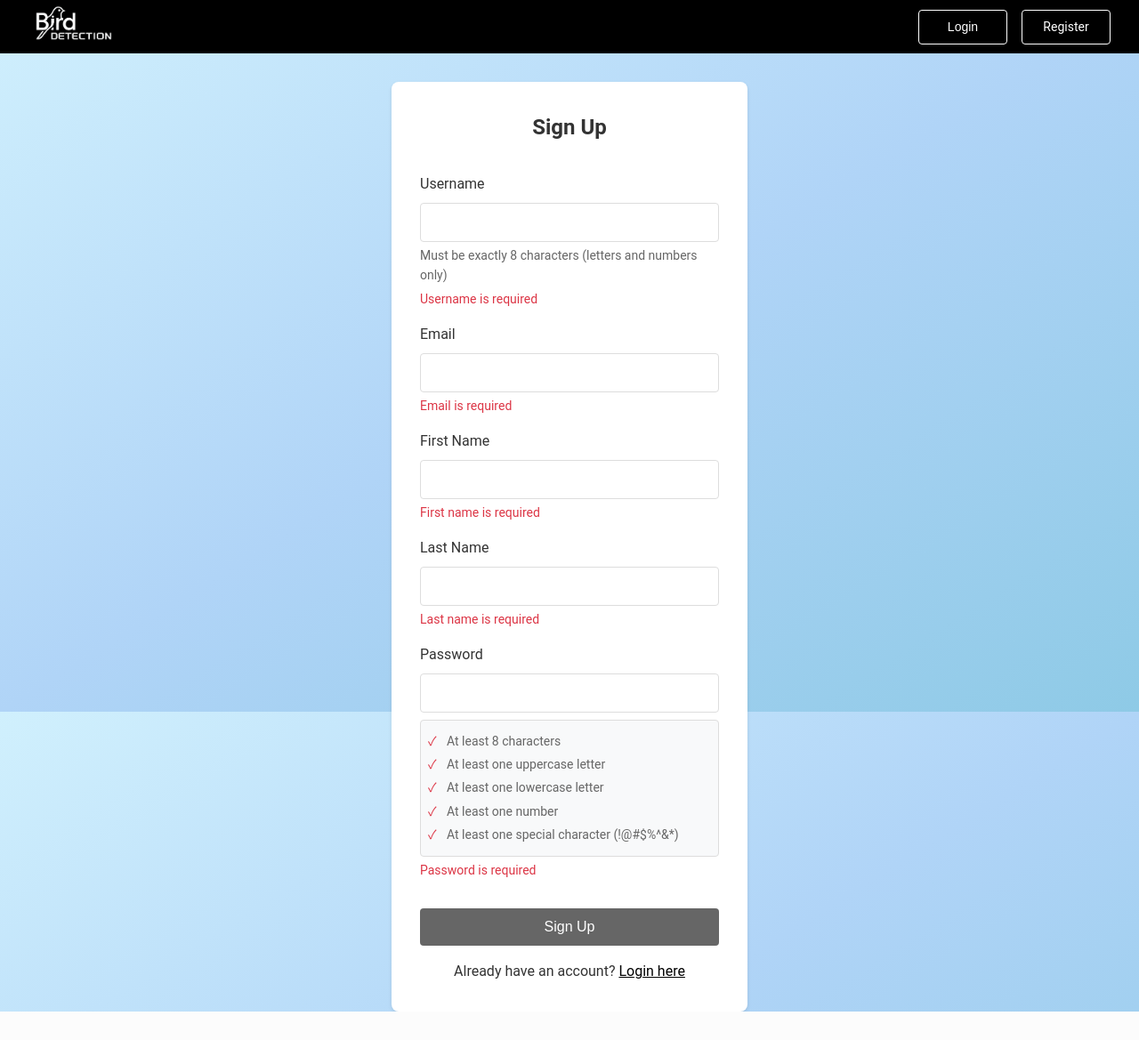
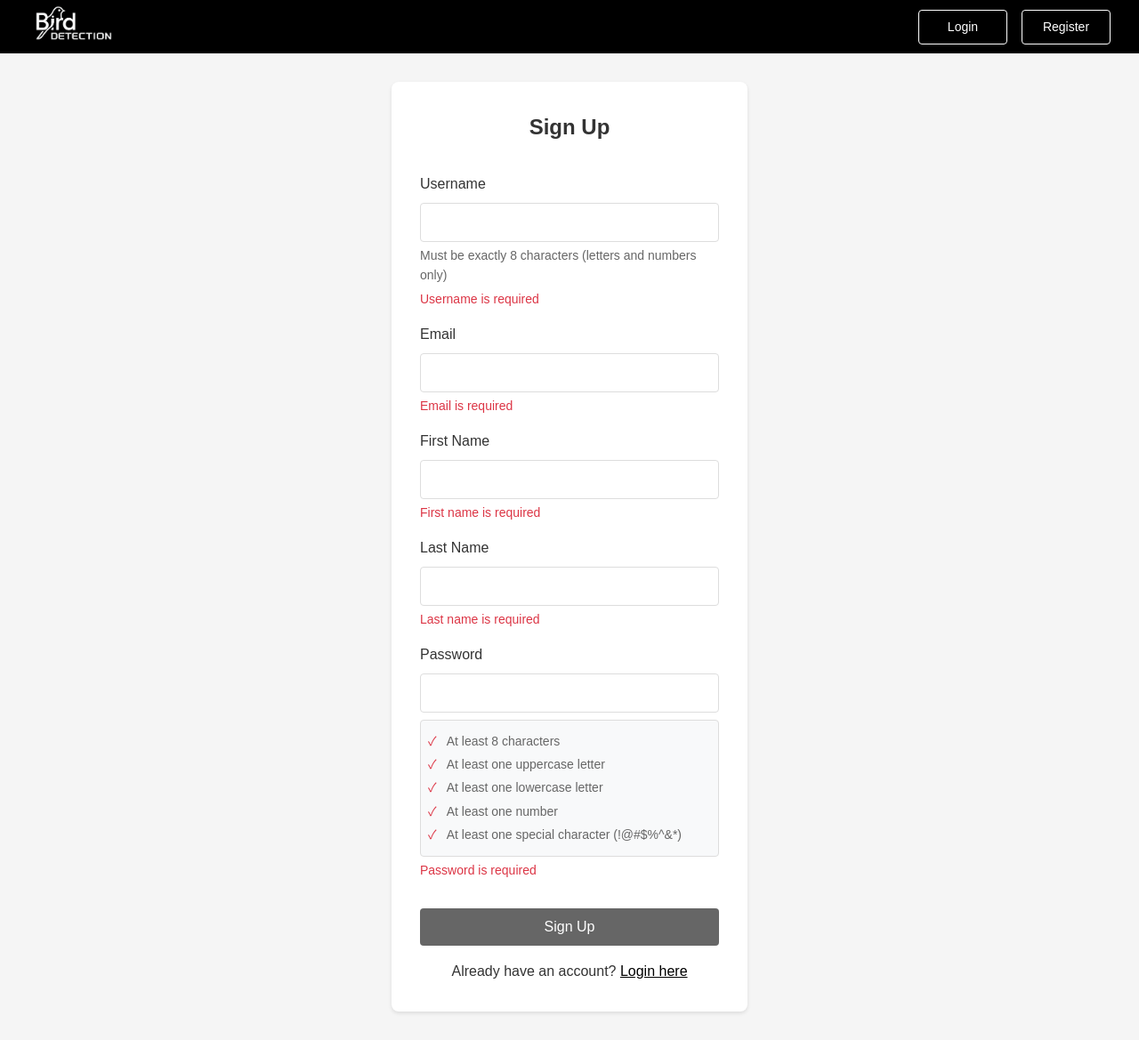
Before and after one commit to Nauxuswatchout/5225_assignment, a Flask app: page /register in a window 1280 px wide. Shown: the whole page at 89% size. Before the commit the page ends 1137 px from the top, so only its background shows below. Run offline with Flask 3, Linux system fonts and the light colour scheme; some libraries are stand-ins or nearby versions.

Commit message:
Update register.html

```diff
--- a/templates/register.html
+++ b/templates/register.html
@@ -80,18 +80,5 @@
     </div>
 </div>
 
-<style>
-    html, body {
-        height: 100%;
-        margin: 0;
-        padding: 0;
-        font-family: 'Roboto', sans-serif;
-        background: linear-gradient(to bottom right, #d0f0fd, #b0d4f7, #8ecae6);
-        background-repeat: no-repeat;
-        background-attachment: fixed;
-        background-size: cover;
-    }
-    </style>
-
 <script src="{{ url_for('static', filename='js/register.js') }}"></script>
 {% endblock %}
```
